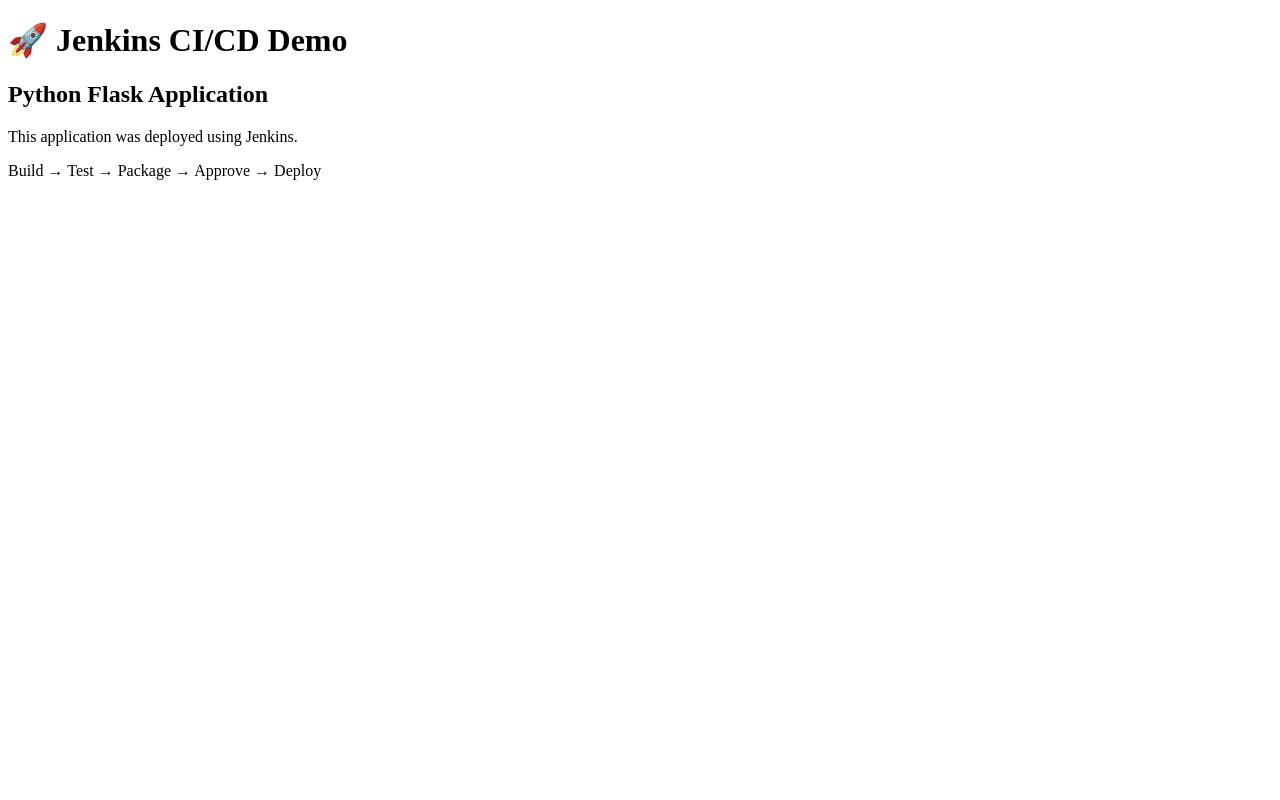
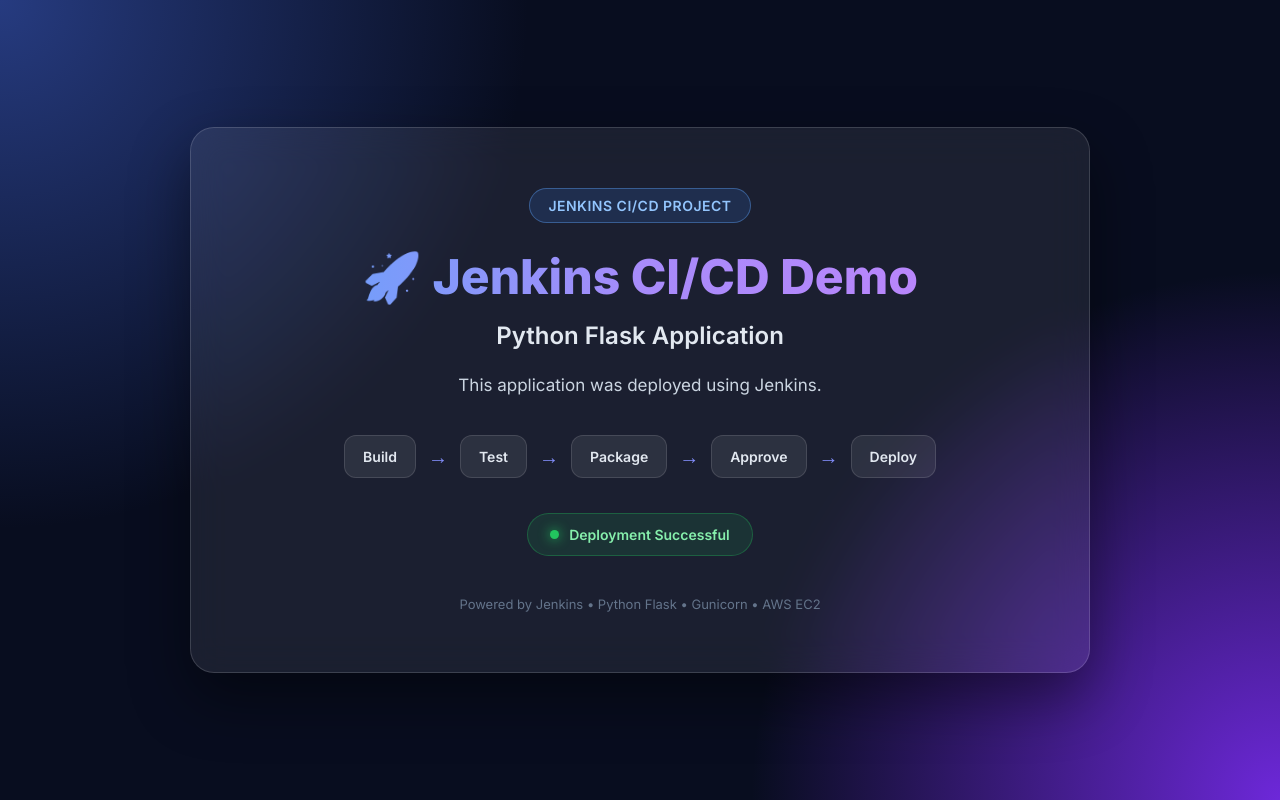
Before and after one commit to shravanijadhavdevops/jenkins-flask-cicd, a Flask app: page / in a window 1280 px wide. Run offline with Flask 3, Linux system fonts and the light colour scheme.

Commit message:
Update index.html

```diff
--- a/templates/index.html
+++ b/templates/index.html
@@ -1,18 +1,294 @@
 <!DOCTYPE html>
-<html>
+<html lang="en">
 <head>
+    <meta charset="UTF-8">
+    <meta name="viewport" content="width=device-width, initial-scale=1.0">
+
     <title>Jenkins CI/CD Demo</title>
+
+    <link rel="preconnect" href="https://fonts.googleapis.com">
+    <link rel="preconnect" href="https://fonts.gstatic.com" crossorigin>
+
+    <link href="https://fonts.googleapis.com/css2?family=Inter:wght@400;500;600;700;800&display=swap" rel="stylesheet">
+
+    <style>
+
+        * {
+            margin: 0;
+            padding: 0;
+            box-sizing: border-box;
+        }
+
+        body {
+            font-family: 'Inter', sans-serif;
+            min-height: 100vh;
+
+            background:
+                radial-gradient(circle at top left, #263b80 0%, transparent 35%),
+                radial-gradient(circle at bottom right, #6d28d9 0%, transparent 35%),
+                #080d1f;
+
+            color: #ffffff;
+
+            display: flex;
+            justify-content: center;
+            align-items: center;
+
+            padding: 30px;
+        }
+
+        .container {
+            width: 100%;
+            max-width: 900px;
+
+            background: rgba(255, 255, 255, 0.08);
+
+            border: 1px solid rgba(255, 255, 255, 0.15);
+
+            border-radius: 24px;
+
+            padding: 60px 50px;
+
+            text-align: center;
+
+            backdrop-filter: blur(18px);
+
+            box-shadow:
+                0 25px 60px rgba(0, 0, 0, 0.45);
+        }
+
+        .badge {
+            display: inline-block;
+
+            padding: 8px 18px;
+
+            border-radius: 30px;
+
+            background: rgba(59, 130, 246, 0.15);
+
+            border: 1px solid rgba(96, 165, 250, 0.4);
+
+            color: #93c5fd;
+
+            font-size: 14px;
+
+            font-weight: 600;
+
+            letter-spacing: 0.5px;
+
+            margin-bottom: 25px;
+        }
+
+        h1 {
+            font-size: 48px;
+
+            font-weight: 800;
+
+            line-height: 1.2;
+
+            margin-bottom: 15px;
+
+            background: linear-gradient(
+                90deg,
+                #60a5fa,
+                #a78bfa,
+                #c084fc
+            );
+
+            -webkit-background-clip: text;
+
+            -webkit-text-fill-color: transparent;
+        }
+
+        h2 {
+            font-size: 24px;
+
+            font-weight: 600;
+
+            color: #e2e8f0;
+
+            margin-bottom: 20px;
+        }
+
+        .description {
+            font-size: 17px;
+
+            color: #cbd5e1;
+
+            line-height: 1.8;
+
+            margin-bottom: 35px;
+        }
+
+        .pipeline {
+            display: flex;
+
+            justify-content: center;
+
+            align-items: center;
+
+            flex-wrap: wrap;
+
+            gap: 12px;
+
+            margin-top: 30px;
+
+            margin-bottom: 35px;
+        }
+
+        .step {
+            padding: 12px 18px;
+
+            border-radius: 12px;
+
+            background: rgba(255, 255, 255, 0.08);
+
+            border: 1px solid rgba(255, 255, 255, 0.12);
+
+            color: #e2e8f0;
+
+            font-size: 14px;
+
+            font-weight: 600;
+
+            transition: all 0.3s ease;
+        }
+
+        .step:hover {
+            transform: translateY(-4px);
+
+            background: rgba(96, 165, 250, 0.15);
+
+            border-color: rgba(96, 165, 250, 0.5);
+        }
+
+        .arrow {
+            color: #818cf8;
+
+            font-size: 20px;
+
+            font-weight: bold;
+        }
+
+        .status {
+            display: inline-flex;
+
+            align-items: center;
+
+            gap: 10px;
+
+            padding: 12px 22px;
+
+            border-radius: 30px;
+
+            background: rgba(34, 197, 94, 0.12);
+
+            border: 1px solid rgba(34, 197, 94, 0.3);
+
+            color: #86efac;
+
+            font-size: 14px;
+
+            font-weight: 600;
+        }
+
+        .dot {
+            width: 9px;
+
+            height: 9px;
+
+            background: #22c55e;
+
+            border-radius: 50%;
+
+            box-shadow: 0 0 12px #22c55e;
+        }
+
+        footer {
+            margin-top: 40px;
+
+            color: #64748b;
+
+            font-size: 13px;
+        }
+
+        @media (max-width: 650px) {
+
+            .container {
+                padding: 40px 25px;
+            }
+
+            h1 {
+                font-size: 34px;
+            }
+
+            h2 {
+                font-size: 20px;
+            }
+
+            .description {
+                font-size: 15px;
+            }
+
+            .arrow {
+                display: none;
+            }
+        }
+
+    </style>
 </head>
 
 <body>
 
-    <h1>🚀 Jenkins CI/CD Demo</h1>
+    <div class="container">
 
-    <h2>Python Flask Application</h2>
+        <div class="badge">
+            JENKINS CI/CD PROJECT
+        </div>
 
-    <p>This application was deployed using Jenkins.</p>
+        <h1>🚀 Jenkins CI/CD Demo</h1>
 
-    <p>Build → Test → Package → Approve → Deploy</p>
+        <h2>Python Flask Application</h2>
+
+        <p class="description">
+            This application was deployed using Jenkins.
+        </p>
+
+        <div class="pipeline">
+
+            <div class="step">Build</div>
+
+            <div class="arrow">→</div>
+
+            <div class="step">Test</div>
+
+            <div class="arrow">→</div>
+
+            <div class="step">Package</div>
+
+            <div class="arrow">→</div>
+
+            <div class="step">Approve</div>
+
+            <div class="arrow">→</div>
+
+            <div class="step">Deploy</div>
+
+        </div>
+
+        <div class="status">
+
+            <span class="dot"></span>
+
+            Deployment Successful
+
+        </div>
+
+        <footer>
+            Powered by Jenkins • Python Flask • Gunicorn • AWS EC2
+        </footer>
+
+    </div>
 
 </body>
 </html>
```
